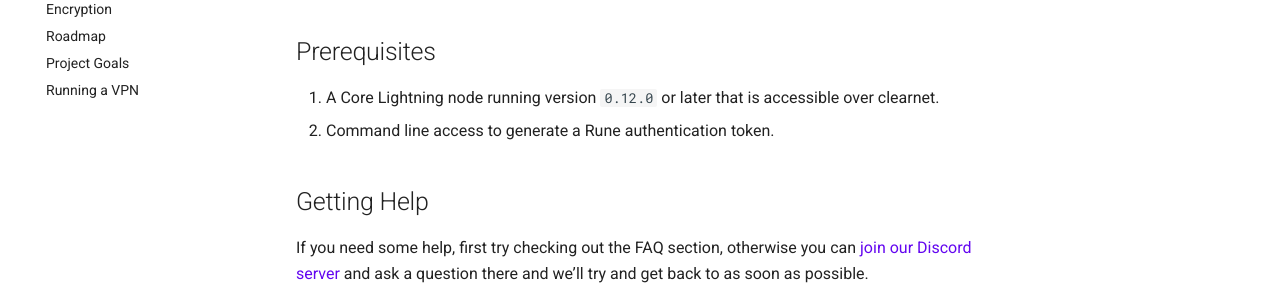
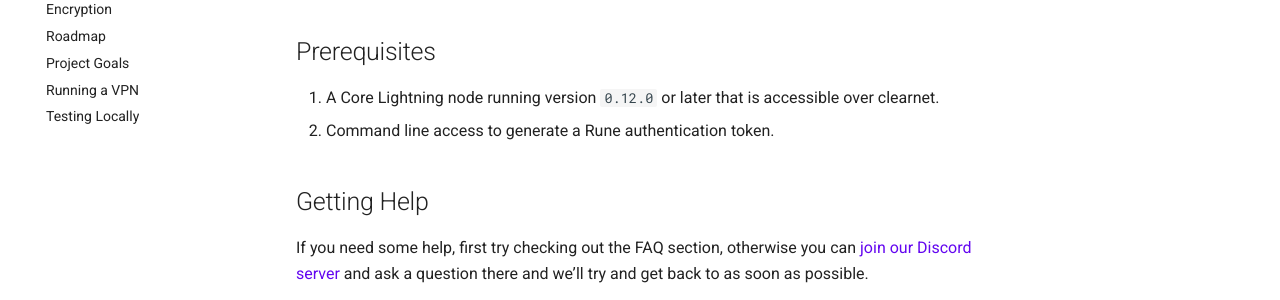
Before and after one commit to clams-tech/docs, an MkDocs documentation site: the page built from docs/index.md, in a window 1280 px wide. Shown: the part 237-537 px from the top of the page. Built offline with MkDocs 1.6.1 and Material for MkDocs 9.7.7, drawn with Linux system fonts in a browser that asks for light colours; comment, search, counter and statistics services are not loaded.

Commit message:
Add route

```diff
--- a/mkdocs.yml
+++ b/mkdocs.yml
@@ -51,5 +51,6 @@ nav:
   - "roadmap.md"
   - "project-goals.md"
   - "running-a-vpn.md"
+  - "testing-locally.md"
 extra_css:
   - stylesheets/extra.css
```
